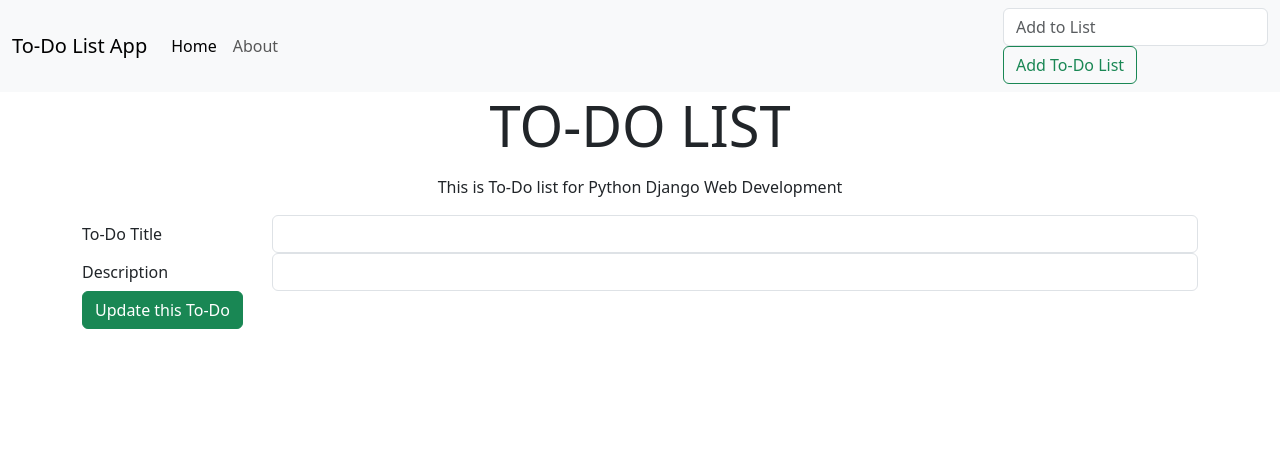
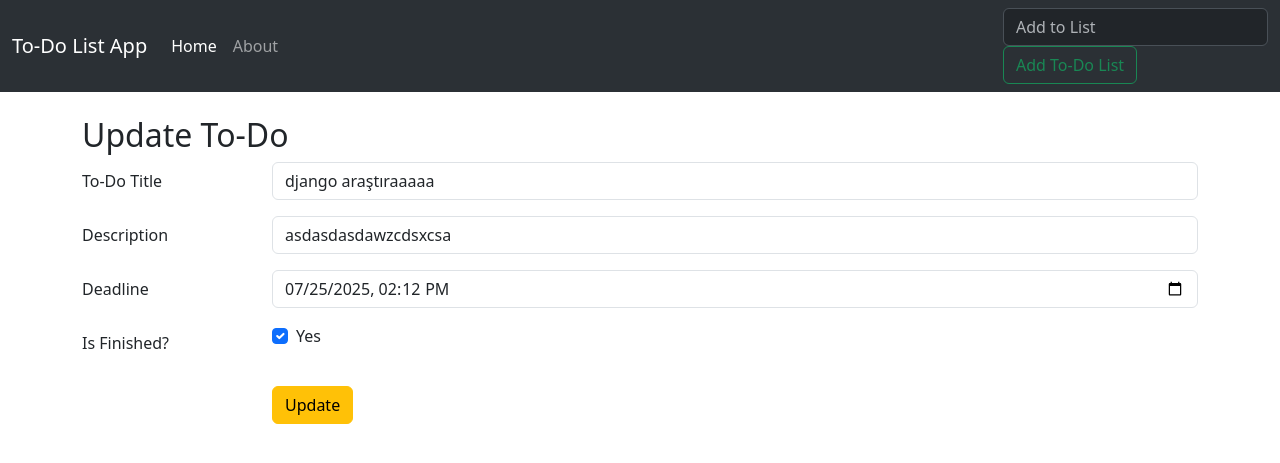
Before and after one commit to Takmarte/djangoproject, a Django app: page /update/2 in a window 1280 px wide. Shown: the top 463 px of the page. Run offline with Django 5.2, Linux system fonts and the light colour scheme; data comes from the database, SQL or seed files in the repository; both versions use the stored data as it was after the commit.

Commit message:
Updated project with latest changes

```diff
--- a/todo_project/todo_app/forms.py
+++ b/todo_project/todo_app/forms.py
@@ -4,4 +4,7 @@ from .models import Todos
 class ListForm(forms.ModelForm):
     class Meta:
         model = Todos
-        fields= ["title","description","finished","date"]
+        fields= ["title","description","finished","date","deadline"]
+        widgets = {
+            'deadline': forms.DateTimeInput(attrs={'type': 'datetime-local'})
+        }
--- a/todo_project/todo_app/models.py
+++ b/todo_project/todo_app/models.py
@@ -6,7 +6,8 @@ class Todos(models.Model):
     description = models.TextField(max_length=1000,blank=True)
     finished = models.BooleanField(default=False)
     date = models.DateTimeField(default=datetime.now,blank=True)
-
+    finished_date = models.DateTimeField(null=True, blank=True)
+    deadline = models.DateTimeField(null=True, blank=True)
 
     def __str__(self):
         return self.title
--- a/todo_project/todo_app/templates/todo_app/about.html
+++ b/todo_project/todo_app/templates/todo_app/about.html
@@ -13,7 +13,7 @@
         <p class="lead fs-4 text-center">This project is an example application developed as part of my efforts to learn and practice Django and Python.</p>
         <br><br>
         <div class="text-center">
-       <a class="btn btn-outline-success" href="{% url 'index' %}" role="button">Ana Sayfaya Dön</a>
+       <a class="btn btn-outline-success" href="{% url 'index' %}" role="button">Home Page</a>
         </div>
     </div>
 </div>
--- a/todo_project/todo_app/templates/todo_app/base.html
+++ b/todo_project/todo_app/templates/todo_app/base.html
@@ -11,7 +11,7 @@
     <link href="https://cdn.jsdelivr.net/npm/bootstrap@5.3.7/dist/css/bootstrap.min.css" rel="stylesheet" integrity="sha384-LN+7fdVzj6u52u30Kp6M/trliBMCMKTyK833zpbD+pXdCLuTusPj697FH4R/5mcr" crossorigin="anonymous">
   </head>
   <body>
-    <nav class="navbar navbar-expand-lg bg-body-tertiary">
+    <nav class="navbar navbar-expand-lg bg-body-tertiary navbar bg-primary" data-bs-theme="dark">
   <div class="container-fluid">
     <a class="navbar-brand" href="{% url 'index' %}">To-Do List App</a>
     <button class="navbar-toggler" type="button" data-bs-toggle="collapse" data-bs-target="#navbarSupportedContent" aria-controls="navbarSupportedContent" aria-expanded="false" aria-label="Toggle navigation">
--- a/todo_project/todo_app/templates/todo_app/update.html
+++ b/todo_project/todo_app/templates/todo_app/update.html
@@ -1,42 +1,59 @@
 {% extends "todo_app/base.html" %}
 
-{% block title %}
- Update PAGE
-{% endblock title %}
-
 {% block content %}
-
-<div class="jumbotron jumbotron-fluid">
-    <div class="container">
-      <h1 class="display-4"><center>TO-DO LIST</center></h1>
-      <p class="lead"><center>This is To-Do list for Python Django Web Development</center></p>
-
-     <div>
+<div class="container mt-4">
+    <h2>Update To-Do</h2>
     <form method="POST">
         {% csrf_token %}
+
         <div class="form-group row">
             <label class="col-sm-2 col-form-label">To-Do Title</label>
             <div class="col-sm-10">
-                <input type="text" class="form-control" name="title">
+                <input type="text" class="form-control" name="title" value="{{ form.title.value|default_if_none:'' }}">
             </div>
         </div>
-            <div class="form-group row">
+
+        <div class="form-group row mt-3">
             <label class="col-sm-2 col-form-label">Description</label>
             <div class="col-sm-10">
-                <input type="text" class="form-control" name="description">
+                <input type="text" class="form-control" name="description" value="{{ form.description.value|default_if_none:'' }}">
             </div>
         </div>
 
 
-            <div class="form-group row">
+        <div class="form-group row mt-3">
+            <label class="col-sm-2 col-form-label">Deadline</label>
             <div class="col-sm-10">
-                <button type="submit" class="btn btn-success">Update this To-Do</button>
+                <input type="datetime-local" name="deadline" class="form-control"value="{{ form.deadline.value|date:'Y-m-d\\TH:i' }}">
+            </div>
+        </div>
+
+
+
+
+
+
+
+
+
+          <div class="form-group row mt-3">
+            <label class="col-sm-2 col-form-label">Is Finished?</label>
+            <div class="col-sm-10">
+                <div class="form-check">
+                    <input class="form-check-input" type="checkbox" name="finished" {% if form.finished.value %}checked{% endif %}>
+                    <label class="form-check-label">
+                        Yes
+                    </label>
+                </div>
+            </div>
+        </div>
+
+
+        <div class="form-group row mt-4">
+            <div class="col-sm-10 offset-sm-2">
+                <button type="submit" class="btn btn-warning">Update</button>
             </div>
         </div>
     </form>
 </div>
-
-    </div>
-  </div>
-
-{% endblock content %}
+{% endblock %}
--- a/todo_project/todo_app/urls.py
+++ b/todo_project/todo_app/urls.py
@@ -9,4 +9,6 @@ urlpatterns = [
     path('yes_finish/<Todos_id>',views.yes_finish,name="yes_finish"),
     path('no_finish/<Todos_id>',views.no_finish,name="no_finish"),
     path('update/<Todos_id>',views.update,name="update"),
+    path('description/<int:id>/', views.description, name='description')
+
 ]
--- a/todo_project/todo_app/views.py
+++ b/todo_project/todo_app/views.py
@@ -1,8 +1,8 @@
-from django.shortcuts import render,redirect
+from django.shortcuts import render,redirect,get_object_or_404
 from django.http import HttpResponse
 from .models import Todos
 from .forms import ListForm
-
+from datetime import datetime
 # Create your views here.
 
 def index(request):
@@ -22,13 +22,19 @@ def about(request):
 def create(request):
     if request.method == "POST":
         form = ListForm(request.POST or None)
-        if form.is_valid:
-            form.save()
-            todo_list = Todos.objects.all()
-            return render(request,"todo_app/create.html",{'todo_list':todo_list})
+        if form.is_valid():
+            todo = form.save(commit=False)
+
+
+            if todo.finished:
+                todo.finished_date = datetime.now()
+
+            todo.save()
+            return redirect("index")
     else:
-        todo_list = Todos.objects.all()
-        return render(request,"todo_app/create.html",{'todo_list':todo_list})
+        form = ListForm()
+
+    return render(request, "todo_app/create.html", {'form': form})
 
 def delete(request,Todos_id):
     todo = Todos.objects.get(pk=Todos_id)
@@ -38,22 +44,39 @@ def delete(request,Todos_id):
 def yes_finish(request,Todos_id):
     todo = Todos.objects.get(pk=Todos_id)
     todo.finished = False
+    todo.finished_date = None
     todo.save()
-    return redirect("index")
+
+    return redirect(request.META.get('HTTP_REFERER', 'index'))
 
 def no_finish(request,Todos_id):
     todo = Todos.objects.get(pk=Todos_id)
     todo.finished = True
+    todo.finished_date = datetime.now()
     todo.save()
-    return redirect("index")
+    return redirect(request.META.get('HTTP_REFERER', 'index'))
 
-def update(request,Todos_id):
+def update(request, Todos_id):
+    todo_item = get_object_or_404(Todos, pk=Todos_id)
+
     if request.method == "POST":
-        todo_list = Todos.objects.get(pk=Todos_id)
-        form = ListForm(request.POST or None,instance=todo_list)
-        if form.is_valid:
-            form.save()
+        form = ListForm(request.POST, instance=todo_item)
+        if form.is_valid():
+            todo = form.save(commit=False)
+
+            if todo.finished and not todo.finished_date:
+                todo.finished_date = datetime.now()
+            elif not todo.finished:
+                todo.finished_date = None
+
+            todo.save()
             return redirect("index")
     else:
-        todo_list = Todos.objects.all()
-        return render(request,"todo_app/update.html",{'todo_list':todo_list})
+        form = ListForm(instance=todo_item)
+
+    return render(request, "todo_app/update.html", {'form': form})
+
+
+def description(request, id):
+    todo = get_object_or_404(Todos, id=id)  # sadece o id'deki görevi çeker
+    return render(request, 'todo_app/description.html', {'todo': todo})
```
Also changed, not shown: todo_project/todo_app/templates/todo_app/create.html (+9 -1 lines), todo_project/todo_app/templates/todo_app/description.html (added, +33 -0 lines), todo_project/todo_app/templates/todo_app/index.html (+12 -9 lines), todo_project/db.sqlite3, todo_project/todo_app/migrations/0002_todos_finished_date_alter_todos_finished_and_more.py (added), todo_project/todo_app/migrations/0003_todos_deadline.py (added). Lines whose indentation alone changed are shown as unchanged.
